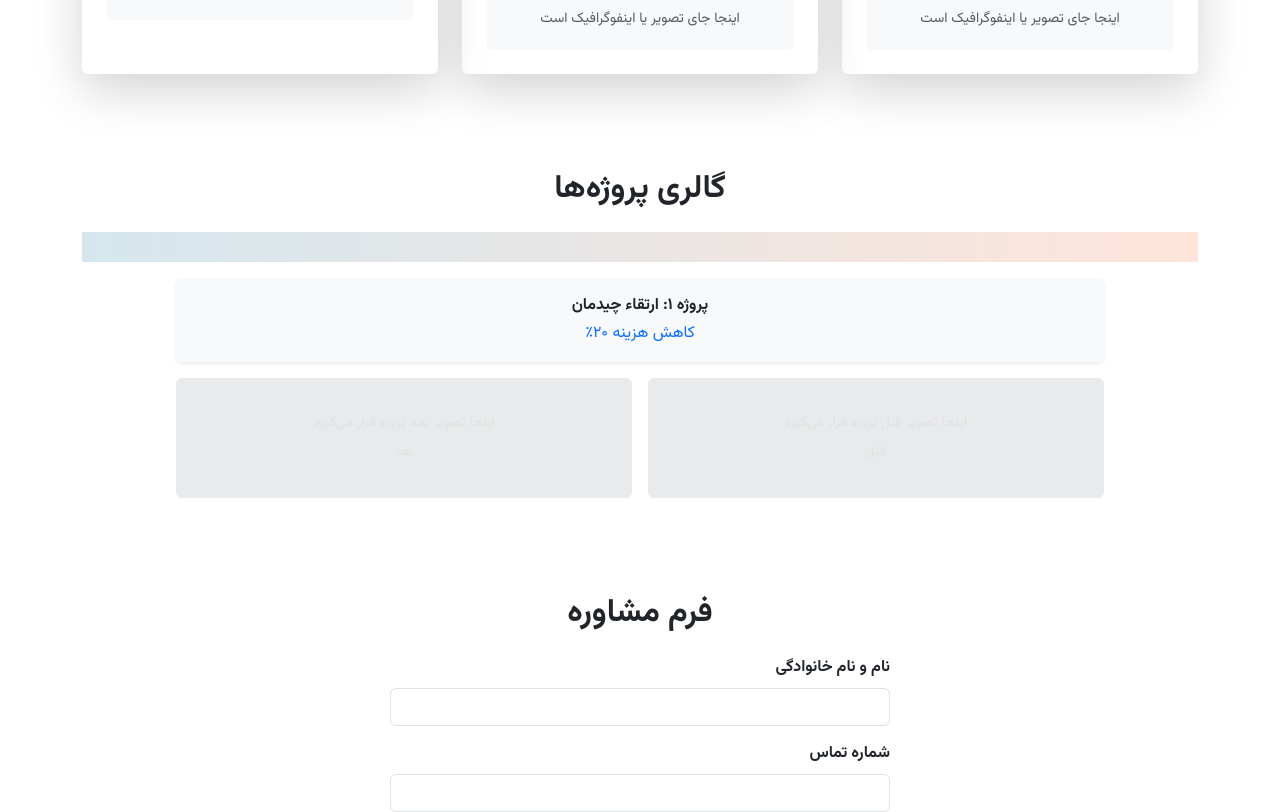
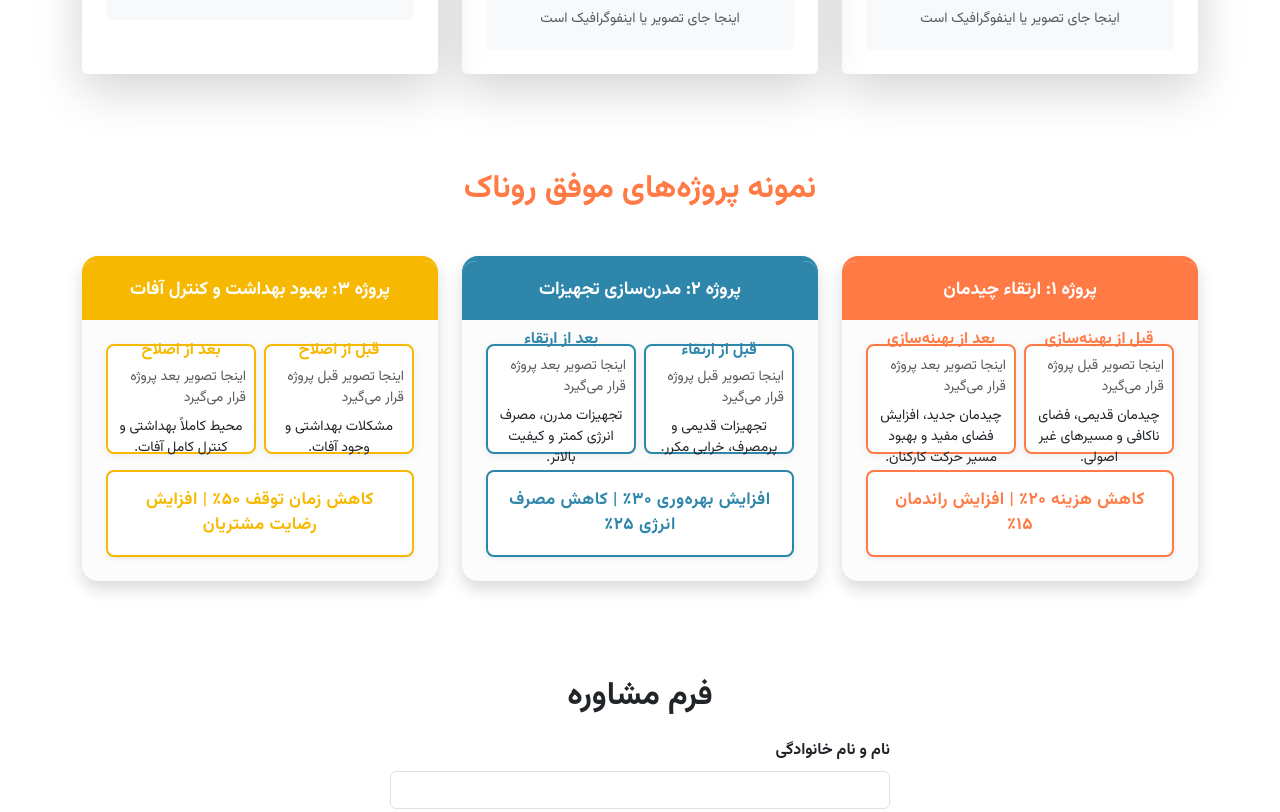
Before and after one commit to artificialxflow/ghanadi, a Next.js app: page / in a window 1280 px wide. Shown: the part 2320-3132 px from the top of the page. Built offline with nearby package versions, Linux system fonts and the light colour scheme; no server answers.

Commit message:
Update ProjectGallery.tsx

```diff
--- a/components/ProjectGallery.tsx
+++ b/components/ProjectGallery.tsx
@@ -2,129 +2,80 @@
 import React, { useContext } from "react";
 import { LangContext } from "./LangProvider";
 
-const content = {
-  en: {
-    title: "Project Gallery",
-    before: "Before",
-    after: "After",
-    projects: [
+const projects = [
   {
     id: 1,
-        beforeImg: "",
-        afterImg: "",
-        caption: "Project 1: Layout Upgrade",
-        stats: "Cost reduced by 20%",
+    title: "پروژه ۱: ارتقاء چیدمان",
+    beforeLabel: "قبل از بهینه‌سازی",
+    afterLabel: "بعد از بهینه‌سازی",
+    beforeDesc: "چیدمان قدیمی، فضای ناکافی و مسیرهای غیر اصولی.",
+    afterDesc: "چیدمان جدید، افزایش فضای مفید و بهبود مسیر حرکت کارکنان.",
+    stats: "کاهش هزینه ۲۰٪ | افزایش راندمان ۱۵٪",
+    color: "#FF7A45",
   },
   {
     id: 2,
-        beforeImg: "",
-        afterImg: "",
-        caption: "Project 2: Equipment Modernization",
-        stats: "Efficiency up by 30%",
+    title: "پروژه ۲: مدرن‌سازی تجهیزات",
+    beforeLabel: "قبل از ارتقاء",
+    afterLabel: "بعد از ارتقاء",
+    beforeDesc: "تجهیزات قدیمی و پرمصرف، خرابی مکرر.",
+    afterDesc: "تجهیزات مدرن، مصرف انرژی کمتر و کیفیت بالاتر.",
+    stats: "افزایش بهره‌وری ۳۰٪ | کاهش مصرف انرژی ۲۵٪",
+    color: "#2E86AB",
   },
   {
     id: 3,
-        beforeImg: "",
-        afterImg: "",
-        caption: "Project 3: Hygiene Improvement",
-        stats: "Downtime reduced by 50%",
+    title: "پروژه ۳: بهبود بهداشت و کنترل آفات",
+    beforeLabel: "قبل از اصلاح",
+    afterLabel: "بعد از اصلاح",
+    beforeDesc: "مشکلات بهداشتی و وجود آفات.",
+    afterDesc: "محیط کاملاً بهداشتی و کنترل کامل آفات.",
+    stats: "کاهش زمان توقف ۵۰٪ | افزایش رضایت مشتریان",
+    color: "#F7B801",
   },
-    ],
-  },
-  fa: {
-    title: "گالری پروژه‌ها",
-    before: "قبل",
-    after: "بعد",
-    projects: [
-      {
-        id: 1,
-        beforeImg: "",
-        afterImg: "",
-        caption: "پروژه ۱: ارتقاء چیدمان",
-        stats: "کاهش هزینه ۲۰٪",
-      },
-      {
-        id: 2,
-        beforeImg: "",
-        afterImg: "",
-        caption: "پروژه ۲: مدرن‌سازی تجهیزات",
-        stats: "افزایش بهره‌وری ۳۰٪",
-      },
-      {
-        id: 3,
-        beforeImg: "",
-        afterImg: "",
-        caption: "پروژه ۳: بهبود بهداشت",
-        stats: "کاهش زمان توقف ۵۰٪",
-      },
-    ],
-  },
-};
-
-function ImageOrPlaceholder({ src, label, placeholderText }: { src: string; label: string; placeholderText: string }) {
-  return src ? (
-    <>
-      <img src={src} alt={label} className="img-fluid rounded shadow-sm w-100" />
-      <div className="small text-center mt-2 text-muted">{label}</div>
-    </>
-  ) : (
-    <div className="d-flex flex-column justify-content-center align-items-center bg-secondary rounded shadow-sm w-100" style={{ height: 120, opacity: 0.15 }}>
-      <span className="text-muted small">{placeholderText}</span>
-      <div className="small text-center mt-2 text-muted">{label}</div>
-    </div>
-  );
-}
+];
 
 export default function ProjectGallery() {
   const { lang } = useContext(LangContext);
   const isRtl = lang === "fa";
-  const t = content[lang];
 
   return (
-    <section className="container py-5" style={isRtl ? { direction: "rtl" } : {}}>
-      <h2 className={`text-center fw-bold mb-4${isRtl ? " text-end" : ""}`} style={{ fontFamily: isRtl ? 'Vazirmatn, Tahoma, Arial, sans-serif' : 'Poppins, Arial, sans-serif' }}>
-        {t.title}
+    <section className="container py-5" style={{ direction: "rtl" }}>
+      <h2 className="fw-bold text-center mb-5" style={{ color: '#FF7A45', fontFamily: 'Vazirmatn, Tahoma, Arial, sans-serif' }}>
+        نمونه پروژه‌های موفق روناک
       </h2>
-      {/* Parallax effect placeholder */}
-      <div className="mb-3" style={{ height: 30, background: 'linear-gradient(90deg, #2E86AB 0%, #FF7A45 100%)', opacity: 0.2 }} />
-      <div id="projectGalleryCarousel" className="carousel slide" data-bs-ride="carousel">
-        <div className="carousel-inner">
-          {t.projects.map((project, idx) => (
-            <div className={`carousel-item${idx === 0 ? ' active' : ''}`} key={project.id}>
-              <div className="row g-3 align-items-center justify-content-center">
-                <div className={isRtl ? "col-12 col-md-5 order-md-2" : "col-12 col-md-5"}>
-                  <ImageOrPlaceholder
-                    src={project.afterImg}
-                    label={t.after}
-                    placeholderText={isRtl ? "اینجا تصویر بعد پروژه قرار می‌گیرد" : "After project image placeholder"}
-                  />
+      <div className="row g-4 justify-content-center">
+        {projects.map((project) => (
+          <div key={project.id} className="col-12 col-md-6 col-lg-4 d-flex align-items-stretch">
+            <div className="w-100 shadow rounded-4 overflow-hidden position-relative" style={{ background: '#fcfcfc', fontFamily: 'Vazirmatn, Tahoma, Arial, sans-serif', borderTop: `5px solid ${project.color}`, boxShadow: '0 4px 24px #0001' }}>
+              <div className="p-3 text-center" style={{ background: project.color, color: '#fff', fontWeight: 700, fontSize: 18 }}>
+                {project.title}
               </div>
-                <div className={isRtl ? "col-12 col-md-5 order-md-1" : "col-12 col-md-5"}>
-                  <ImageOrPlaceholder
-                    src={project.beforeImg}
-                    label={t.before}
-                    placeholderText={isRtl ? "اینجا تصویر قبل پروژه قرار می‌گیرد" : "Before project image placeholder"}
-                  />
+              <div className="p-4">
+                <div className="row g-2 mb-3">
+                  <div className="col-6">
+                    <div className="bg-white rounded-3 d-flex flex-column align-items-center justify-content-center p-2" style={{ height: 110, border: `2.5px solid ${project.color}`, boxShadow: '0 2px 8px #0001' }}>
+                      <span className="fw-bold mb-1" style={{ color: project.color }}>{project.beforeLabel}</span>
+                      <span className="text-muted small mb-2">اینجا تصویر قبل پروژه قرار می‌گیرد</span>
+                      <span className="text-dark small text-center" style={{ fontWeight: 500 }}>{project.beforeDesc}</span>
                     </div>
-                <div className="col-12 col-md-10 mx-auto mt-3">
-                  <div className="card border-0 bg-light shadow-sm p-3 text-center" style={{ fontFamily: isRtl ? 'Vazirmatn, Tahoma, Arial, sans-serif' : 'Poppins, Arial, sans-serif' }}>
-                    <div className="fw-bold mb-1">{project.caption}</div>
-                    <div className="text-primary" style={{ fontSize: 16 }}>{project.stats}</div>
+                  </div>
+                  <div className="col-6">
+                    <div className="bg-white rounded-3 d-flex flex-column align-items-center justify-content-center p-2" style={{ height: 110, border: `2.5px solid ${project.color}`, boxShadow: '0 2px 8px #0001' }}>
+                      <span className="fw-bold mb-1" style={{ color: project.color }}>{project.afterLabel}</span>
+                      <span className="text-muted small mb-2">اینجا تصویر بعد پروژه قرار می‌گیرد</span>
+                      <span className="text-dark small text-center" style={{ fontWeight: 500 }}>{project.afterDesc}</span>
+                    </div>
+                  </div>
+                </div>
+                <div className="bg-white rounded-3 shadow-sm p-3 text-center mt-2" style={{ border: `2px solid ${project.color}`, fontWeight: 700, color: project.color, fontSize: 17, letterSpacing: 0.5 }}>
+                  {project.stats}
                 </div>
               </div>
             </div>
           </div>
         ))}
       </div>
-        <button className="carousel-control-prev" type="button" data-bs-target="#projectGalleryCarousel" data-bs-slide="prev">
-          <span className="carousel-control-prev-icon" aria-hidden="true"></span>
-          <span className="visually-hidden">{isRtl ? "قبلی" : "Previous"}</span>
-        </button>
-        <button className="carousel-control-next" type="button" data-bs-target="#projectGalleryCarousel" data-bs-slide="next">
-          <span className="carousel-control-next-icon" aria-hidden="true"></span>
-          <span className="visually-hidden">{isRtl ? "بعدی" : "Next"}</span>
-        </button>
-      </div>
     </section>
   );
 }
```
Lines whose indentation alone changed are shown as unchanged.
